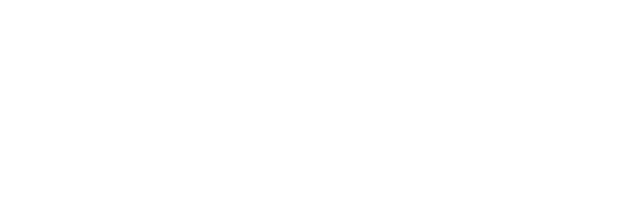
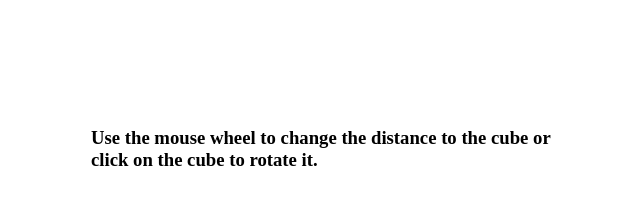
Before and after one commit to LuxintN/LuxintN.github.io, a plain HTML site: page index.html in a window 1280 px wide. Shown: the top 205 px of the page, without its empty margins (299-939 px from the left). Drawn offline with Linux system fonts and the light colour scheme.

Commit message:
add some usage explanations

```diff
--- a/index.html
+++ b/index.html
@@ -8,10 +8,15 @@
     </script>
 </head>
 <body>
-    <!--onwheel="changeDistance(this)"-->
+
     <div class="container">
+        <div>
+            <h3>
+                Use the mouse wheel to change the distance to the cube or click on the cube to rotate it.
+            </h3>
+        </div>
         <div class="wrapper">
-            <div id="cube"  onclick="rotateCard(this)">
+            <div id="cube" onclick="rotateCard(this)">
                 <div class="side left">
                 </div>
                 <div class="side front">
```
